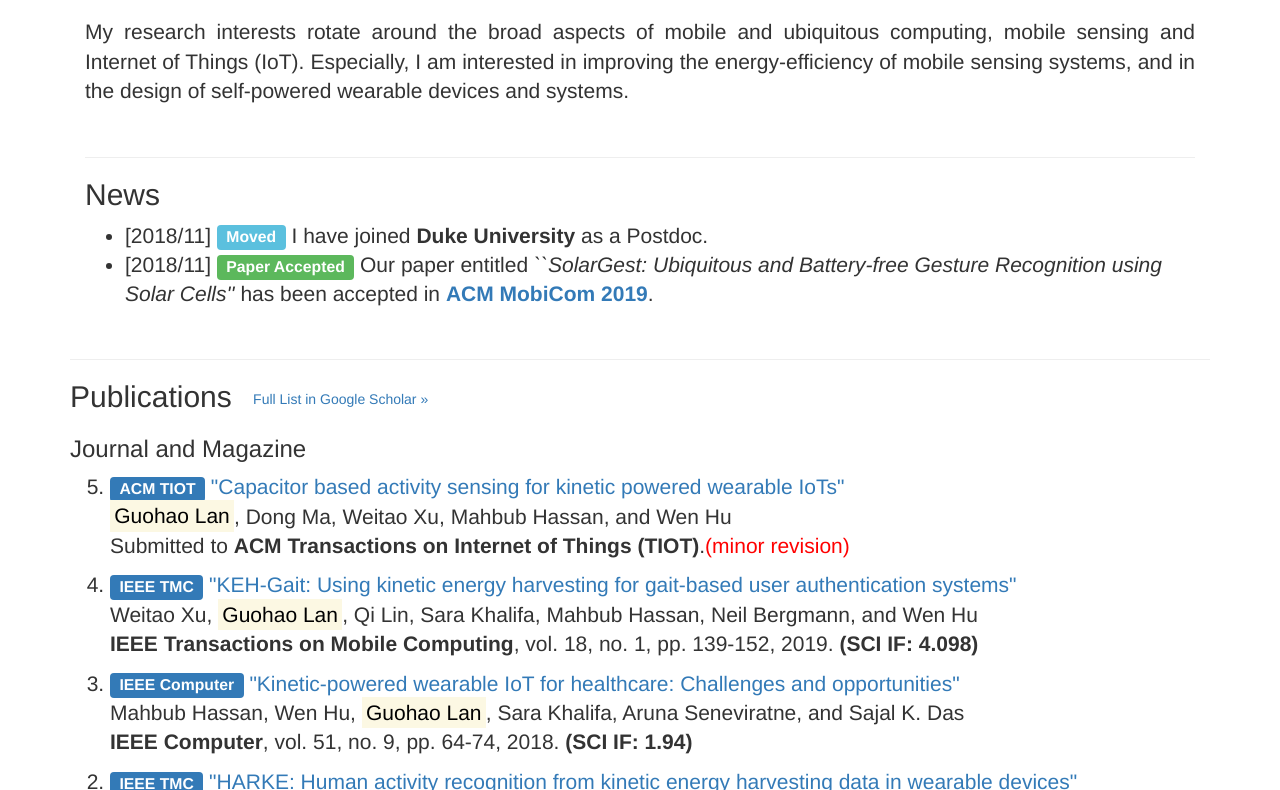
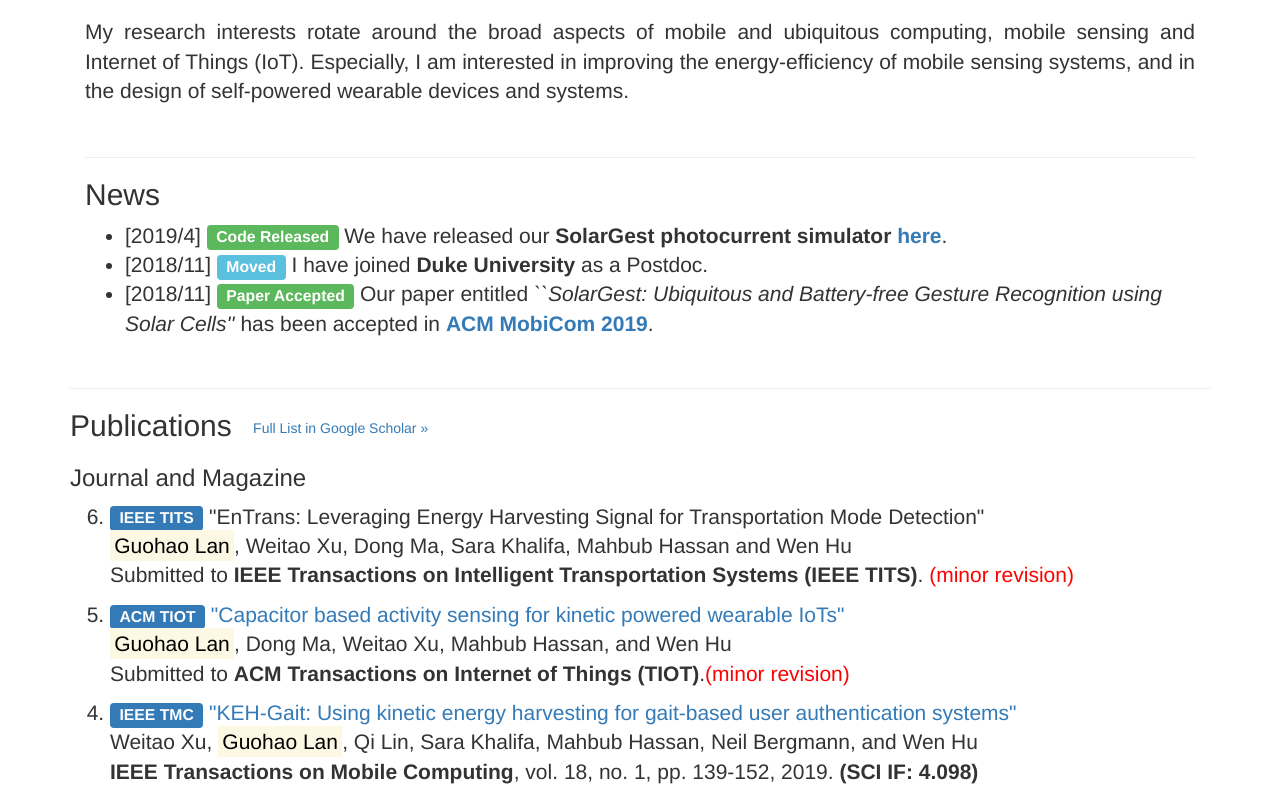
Before and after one commit to languohao/home, a plain HTML site: page index.html in a window 1280 px wide. Shown: the part 561-1351 px from the top of the page. Drawn offline with Linux system fonts and the light colour scheme.

Commit message:
Add files via upload

```diff
--- a/index.html
+++ b/index.html
@@ -232,8 +232,11 @@
                          <hr class="star-primary">
                          <h2>News</h2>
                          <ul>
-			     <li>
-				 [2018/11] <span class="label label-info">Moved</span> I have joined <strong>Duke University</strong> as a Postdoc.
+							 <li>
+                                 [2019/4] <span class="label label-success">Code Released</span> We have released our <strong>SolarGest photocurrent simulator </strong> <strong><a target="_blank" href="https://github.com/dongma0a/SolarGest_Modelling">here</a></strong>.
+                             </li>
+							 <li>
+								 [2018/11] <span class="label label-info">Moved</span> I have joined <strong>Duke University</strong> as a Postdoc.
                              </li>
                              <li>
                                  [2018/11] <span class="label label-success">Paper Accepted</span> Our paper entitled <em>``SolarGest: Ubiquitous and Battery-free Gesture Recognition using Solar Cells''</em> has been accepted in <strong><a target="_blank" href="https://sigmobile.org/mobicom/2019/">ACM MobiCom 2019</a></strong>.
@@ -332,8 +335,10 @@
                         </h4> -->
 						<h3>Journal and Magazine</h3>
                         <ol reversed>
-                            <!--<li><span class="label label-success">IEEE TITS</span> <a target="_blank" href="https://arxiv.org/pdf/1807.02268.pdf">"EnTrans: Leveraging Energy Harvesting Signal for Transportation Mode Detection"</a>, Guohao Lan, Weitao Xu, Dong Ma, Sara Khalifa, Mahbub Hassan and Wen Hu, Submitted to the <b>IEEE Transactions on Intelligent Transportation Systems (IEEE TITS)</b>. <font color="red">(accepted!)</font></li>
-                            </li>-->
+                          <li><span class="label label-primary">IEEE TITS</span> "EnTrans: Leveraging Energy Harvesting Signal for Transportation Mode Detection"<br>
+						  <mark>Guohao Lan</mark>, Weitao Xu, Dong Ma, Sara Khalifa, Mahbub Hassan and Wen Hu<br>
+						  Submitted to <b>IEEE Transactions on Intelligent Transportation Systems (IEEE TITS)</b>. <font color="red">(minor revision)</font></li><p></p>
+                            </li>
                           <li><span class="label label-primary">ACM TIOT</span> <a target="_blank" href="https://arxiv.org/abs/1806.07055">"Capacitor based activity sensing for kinetic powered wearable IoTs"</a><br>
 						  <mark>Guohao Lan</mark>, Dong Ma, Weitao Xu, Mahbub Hassan, and Wen Hu<br>
 						  Submitted to <b>ACM Transactions on Internet of Things (TIOT)</b>.<font color="red">(minor revision)</font></li><p></p>
```
